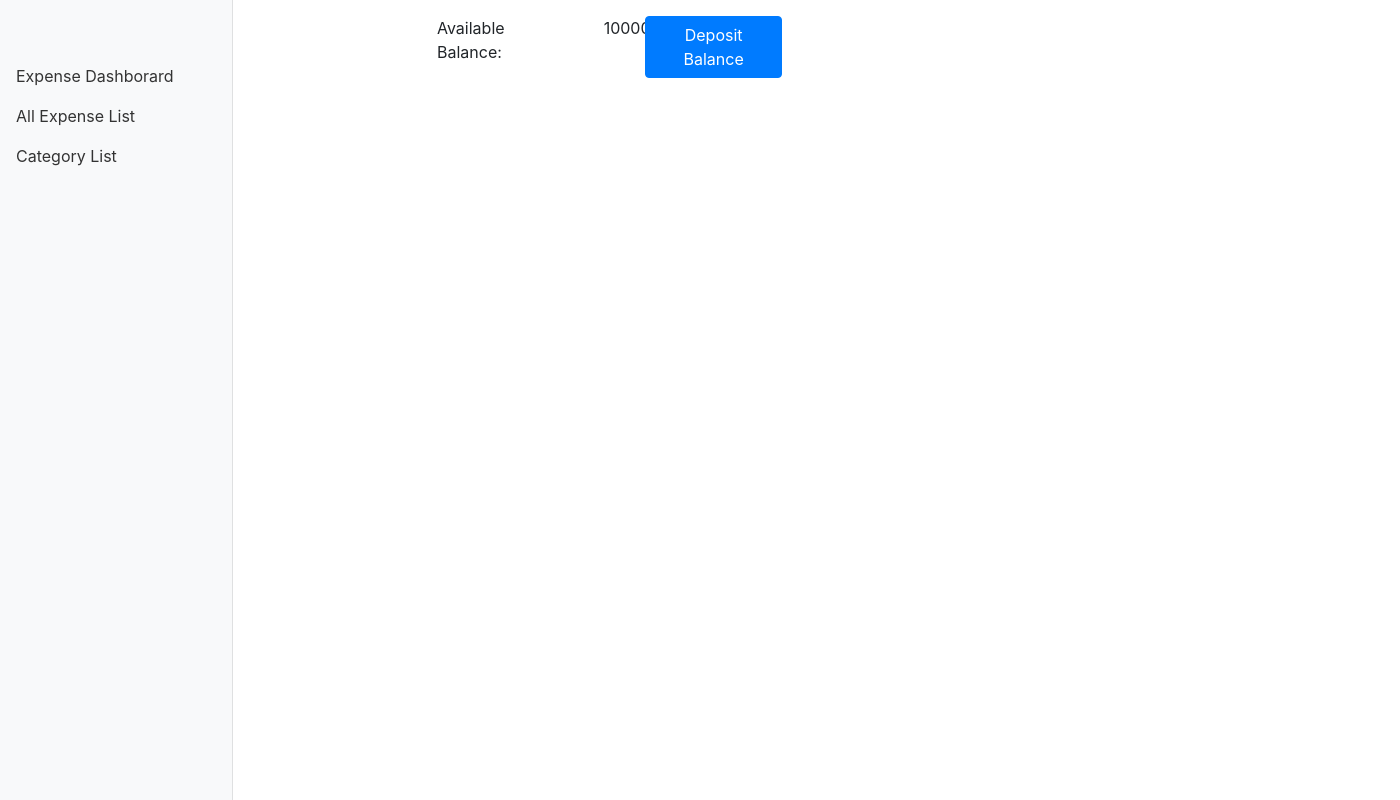
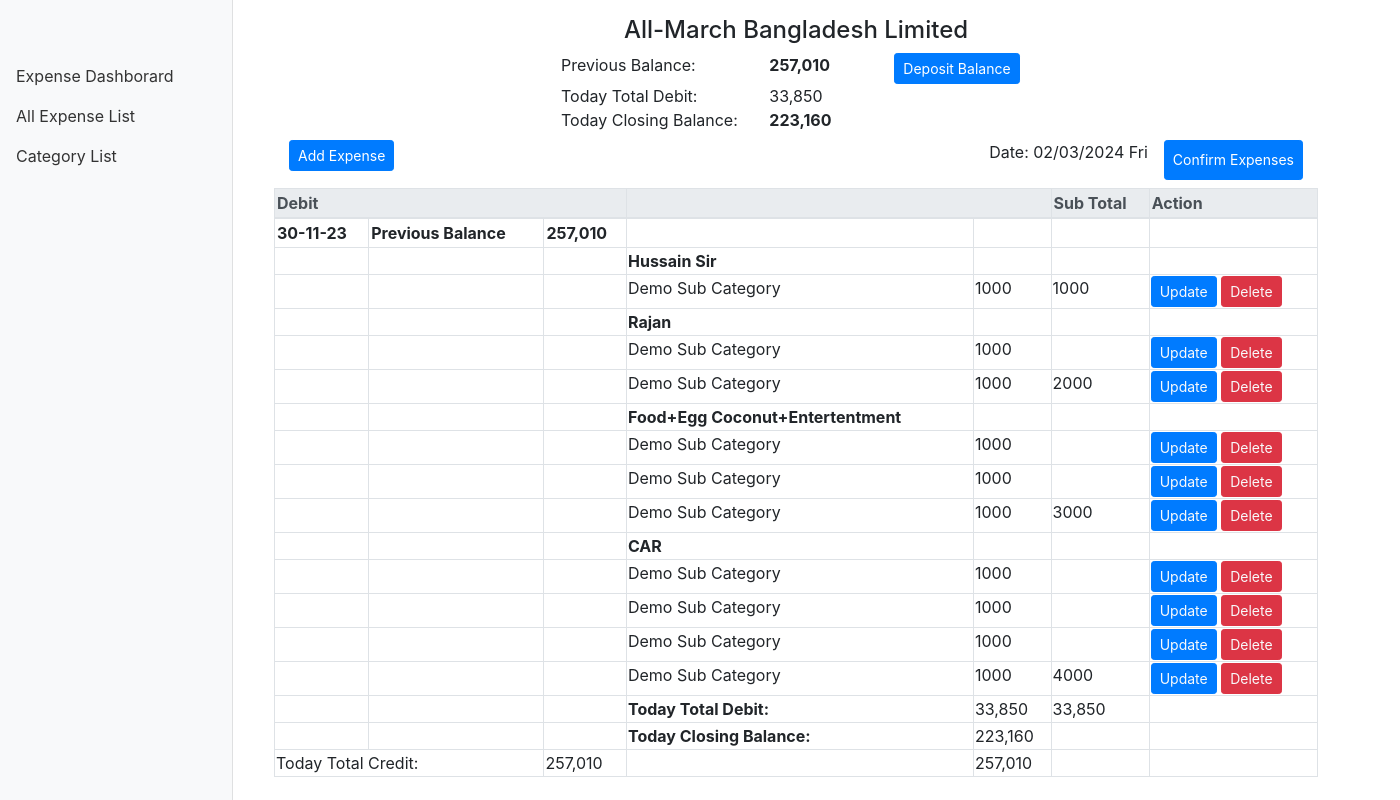
Before and after one commit to minhaz-bin-monib/daily-expense, a PHP site: page /dashboard/dashboard.php in a window 1400 px wide. Run offline with PHP 8.4, Linux system fonts and the light colour scheme; data comes from the database, SQL or seed files in the repository.

Commit message:
Daily expanse dashboard on progress

```diff
--- a/dashboard/dashboard.php
+++ b/dashboard/dashboard.php
@@ -1,23 +1,157 @@
+<?php
+include '../connect.php';
+
+?>
+
+<?php include '../header.php' ?>
+<?php include '../menu.php' ?>
+
+<style>
+    .table td {
+        padding: 1px;
+    }
+    .table th {
+        padding: 2px;
+    }
+</style>
+<div class="container mt-3 mainContainer" style="width: 100%;">
+    <div class="text-center">
+        <h4>All-March Bangladesh Limited</h4>
+    </div>
+    <div class="row" style="width: 500px; margin: 0 auto;">
+        <div class="col-5">
+            Previous Balance:
+        </div>
+        <div class="col-3"><b>257,010</b></div>
+        <div class="col-4">
+            <button type="submit" class="btn btn-sm light btn-primary" name="submit">Deposit Balance</button>
+        </div>
+
+        <div class="col-5">
+            Today Total Debit:
+        </div>
+        <div class="col-3">33,850</div>
+        <div class="col-4"></div>
+
+        <div class="col-5">
+            Today Closing Balance:
+        </div>
+        <div class="col-3"><b>223,160</b></div>
+        <div class="col-4">
+        </div>
+    </div>
+    <div class="row px-5 mt-2">
+        <div class="col-6">
+            <button type="submit" class="btn btn-sm light btn-primary" name="addNewCost">Add Expense</button>
+        </div>
+        <div class="col-6 d-flex justify-content-end">
+            <p class="mx-3">Date: 02/03/2024 Fri</p>
+            <button type="submit" class="btn btn-sm light btn-primary" name="confirmTodaysExpanse">Confirm Expenses</button>
+
+        </div>
+
+    </div>
+    <div class="row px-5 ">
+        <table class="table mt-2 table-bordered">
+            <thead class="thead-light">
+                <tr>
+                    <th scope="col" colspan="3">Debit</th>
+                    <th scope="col" colspan="2"></th>
+                    <th scope="col">Sub Total</th>
+                    <th scope="col">Action</th>
+
+                </tr>
+            </thead>
+            <tbody>
+
+                <tr>
+                    <th scope="col">30-11-23</th>
+                    <th scope="col">Previous Balance</th>
+                    <th scope="col">257,010</th>
+                    <th scope="col"></th>
+                    <th scope="col"></th>
+                    <th scope="col"></th>
+                    <th scope="col"></th>
+
+                </tr>
+                <?php
+                    $sql = "SELECT catId, name, description from category";
+                    $result = mysqli_query($con, $sql);
+                    if ($result) {
+                        $i = 0;
+                        while ($row = mysqli_fetch_assoc($result)) {
+
+                            echo '<tr>
+                                <td scope="col"></td>
+                                <td scope="col"></td>
+                                <td scope="col"></td>
+                                <td scope="col"> <b> ' . $row['name'] . '</b></td>
+                                <td scope="col"></td>
+                                <td scope="col"></td>
+                                <td scope="col"></td>
+                             </tr>';
+                        //    TODO: inner loop to get Sub Category and print by row by row
+                           $i++;
+                            $ii = 1;
+                            $sum = 0;
+                            while ($ii <= $i)
+                            {
+                                $sum += 1000;
+                                echo '<tr>
+                                    <td scope="col"></td>
+                                    <td scope="col"></td>
+                                    <td scope="col"></td>
+                                    <td scope="col">Demo Sub Category</td>
+                                    <td scope="col">1000</td>
+                                    <td scope="col">' . (($ii == $i) ? $sum : '') . '</td>
+                                    <td scope="col">
+                                        <button class="btn btn-sm btn-primary"><a href="' . $base_url . '/dashboard/update.php?updateId=' . $row['catId'] . '" class="text-light" >Update</a></button>
+                                        <button class="btn btn-sm btn-danger"><a href="' . $base_url . '/dashboard/delete.php?deleteId=' . $row['catId'] . '" class="text-light">Delete</a></button>
+                                    </td>
+                                </tr>';
+                                $ii++;
+                            }
+
+                        }
+                    }
+
+                    echo '<tr>
+                        <td scope="col"></td>
+                        <td scope="col"></td>
+                        <td scope="col"></td>
+                        <td scope="col"> <b> Today Total Debit:</b></td>
+                        <td scope="col">33,850</td>
+                        <td scope="col">33,850</td>
+                        <td scope="col"></td>
+                     </tr>';
+                    echo '<tr>
+                        <td scope="col"></td>
+                        <td scope="col"></td>
+                        <td scope="col"></td>
+                        <td scope="col"> <b> Today Closing Balance:</b></td>
+                        <td scope="col">223,160</td>
+                        <td scope="col"></td>
+                        <td scope="col"></td>
+                    </tr>';
+                    echo '<tr>
+                        <td scope="col" colspan="2">Today Total Credit:</td>
+                        <td scope="col">257,010</td>
+                        <td scope="col"></td>
+                        <td scope="col">257,010</td>
+                        <td scope="col"></td>
+                        <td scope="col"></td>
+                    </tr>';
+
+                ?>
 
 
 
 
-<?php include '../header.php' ?>
-<?php  include '../menu.php' ?>
+            </tbody>
+        </table>
+    </div>
+
+</div>
 
 
-    <div class="container mt-3 mainContainer">
-
-       <div class="row" style="width: 500px; margin: 0 auto;">
-            <div class="col-4">
-                Available Balance:
-            </div>
-            <div class="col-1">10000</div>
-            <div class="col-4">
-            <button type="submit" class="btn btn-primary" name="submit">Deposit Balance</button>
-            </div>
-       </div>
-    </div>
-
-
-   <?php include '../footer.php' ?>
+<?php include '../footer.php' ?>
```
